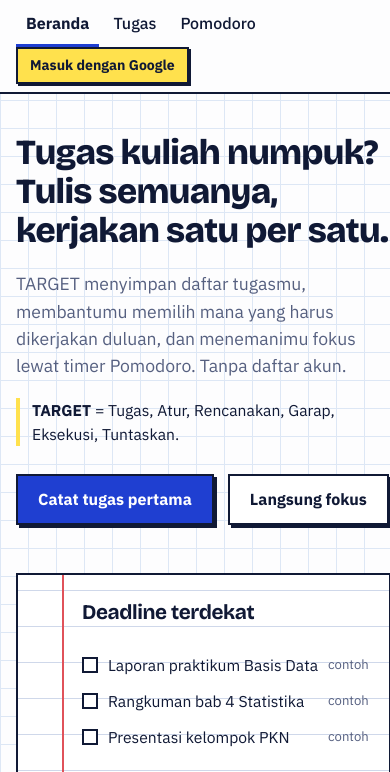
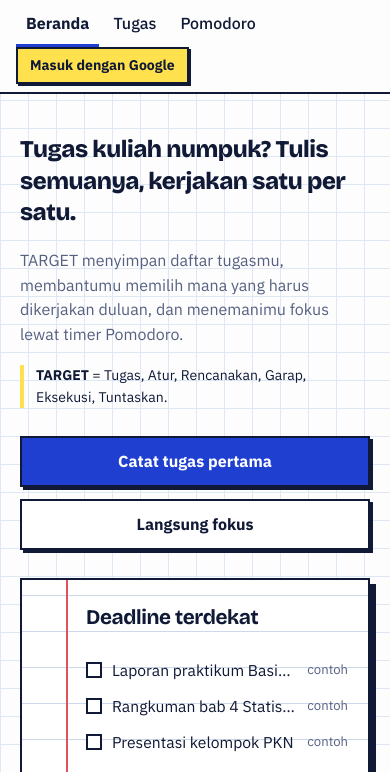
Before and after one commit to Keenaan77/target-kuliah, a plain HTML site: page index.html in a window 390 px wide. Shown: the part 40-812 px from the top of the page. Drawn offline with nearby package versions, Linux system fonts and the light colour scheme; no server answers.

Commit message:
fix: perbaikan layout bocor di HP, teks terlalu besar, dan meluruskan kotak

```diff
--- a/css/base.css
+++ b/css/base.css
@@ -110,6 +110,7 @@ input[type="text"], input[type="date"], input[type="number"], select {
   .nav-inner { flex-direction: column; align-items: flex-start; padding: 8px 0 0; gap: 0; }
   .nav-links a { padding: 8px 10px; }
   .auth-box { padding-bottom: 8px; }
+  .hero h1 { font-size: 2rem; }
 }
 
 @media (prefers-reduced-motion: reduce) {
--- a/css/landing.css
+++ b/css/landing.css
@@ -19,7 +19,7 @@
   border: 2px solid var(--ink);
   box-shadow: 6px 6px 0 var(--ink);
   padding: 20px 20px 16px 64px;
-  transform: rotate(-1.2deg);
+  transform: none;
   background-image: repeating-linear-gradient(transparent 0, transparent 35px, var(--line) 35px, var(--line) 36px);
   background-position: 0 52px;
 }
@@ -52,9 +52,48 @@
 .feature p { margin: 0; max-width: 56ch; }
 .feature a { font-weight: 700; }
 
-@media (max-width: 820px) {
-  .hero { grid-template-columns: 1fr; padding-top: 40px; }
-  .sheet { transform: none; }
+@media (max-width: 800px) {
+  .sheet { transform: none;
+    width: 100%;
+    }
+  .hero {
+    display: flex;
+    flex-direction: column;
+    padding: 40px 20px 32px;
+    grid-template-columns: 1fr;
+    gap: 28px;
+    width: 100%;
+    max-width: 100%;
+    box-sizing: border-box;
+    overflow-x: hidden;
+    }
+  .hero h1 {
+    font-size: 24px;
+    line-height: 1.3;
+    width: 100%;
+    box-sizing: border-box;
+    overflow-wrap: break-word;
+    word-wrap: break-word;
+    }
+  .hero p {
+    font-size: 16px;
+    width: 100%;
+    box-sizing: border-box;
+    overflow-wrap: break-word;
+    word-wrap: break-word;
+    }
+  .hero-text .tagline {
+    font-size: 14px;
+    padding-right: 10px;
+    box-sizing: border-box;
+    overflow-wrap: break-word;
+    }
+  .hero-actions {
+    display: flex;
+    flex-direction: column;
+    width: 100%;
+    gap: 12px;
+  }
+  .hero-actions .btn { width: 100%; text-align: center; max-width: 100%; margin: 0; }
   .feature { grid-template-columns: 1fr; }
-  .feature h2 { grid-row: auto; }
-}
+  .feature h2 { grid-row: auto; }}
--- a/index.html
+++ b/index.html
@@ -31,7 +31,7 @@
     <section class="hero container">
       <div class="hero-text">
         <h1>Tugas kuliah numpuk? Tulis semuanya, kerjakan satu per satu.</h1>
-        <p>TARGET menyimpan daftar tugasmu, membantumu memilih mana yang harus dikerjakan duluan, dan menemanimu fokus lewat timer Pomodoro. Tanpa daftar akun.</p>
+        <p>TARGET menyimpan daftar tugasmu, membantumu memilih mana yang harus dikerjakan duluan, dan menemanimu fokus lewat timer Pomodoro.</p>
         <p class="tagline"><strong>TARGET</strong> = Tugas, Atur, Rencanakan, Garap, Eksekusi, Tuntaskan.</p>
         <div class="hero-actions">
           <a class="btn btn-primary" href="tugas.html">Catat tugas pertama</a>
```
